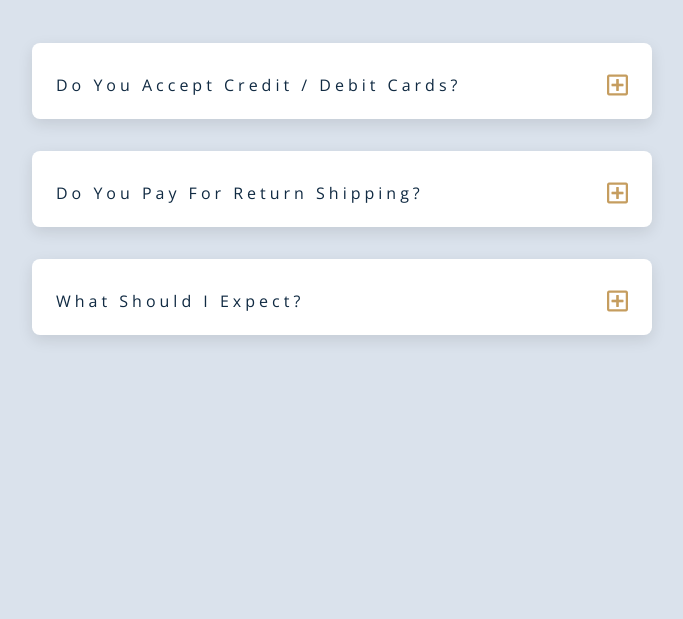
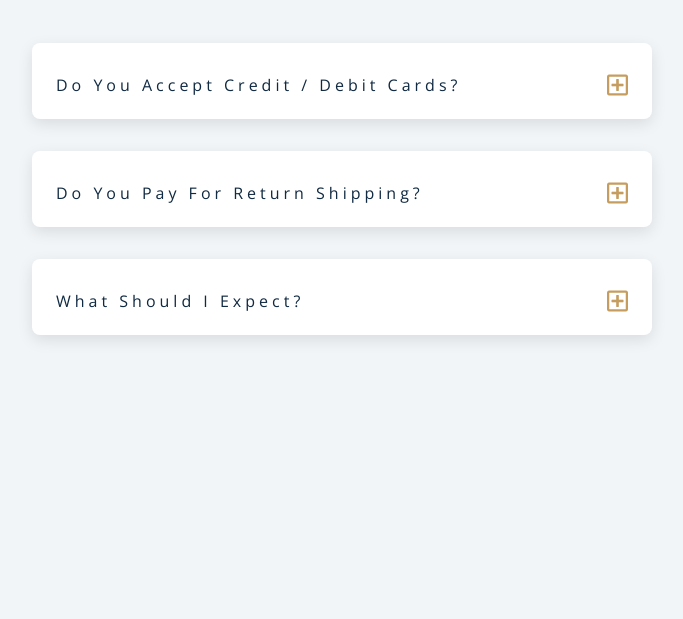
Before and after one commit to richardsavala2/questions, a plain HTML site: page index.html in a window 1280 px wide. Shown: the part 181-800 px from the top of the page, without its empty margins (298-981 px from the left). Drawn offline with nearby package versions, Linux system fonts and the light colour scheme.

Commit message:
Add files via upload

```diff
--- a/styles.css
+++ b/styles.css
@@ -73,7 +73,7 @@ Global Styles
 
 body {
     font-family: var(--ff-secondary);
-    background: var(--clr-grey-9);
+    background: var(--clr-grey-10);
     color: var(--clr-grey-1);
     line-height: 1.5;
     font-size: 0.875rem;
```
